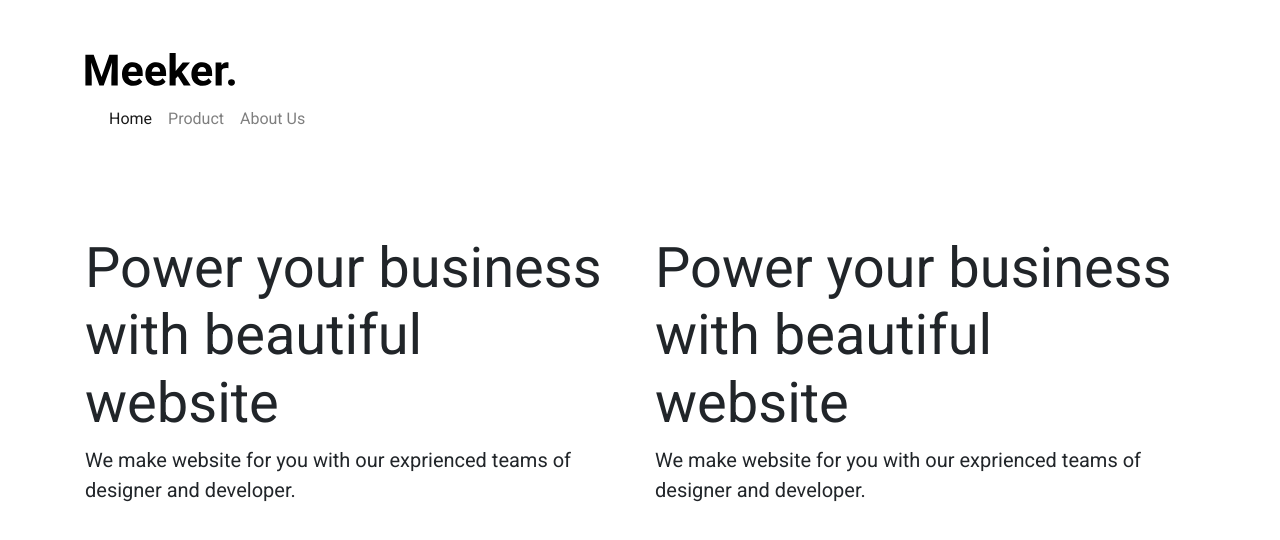
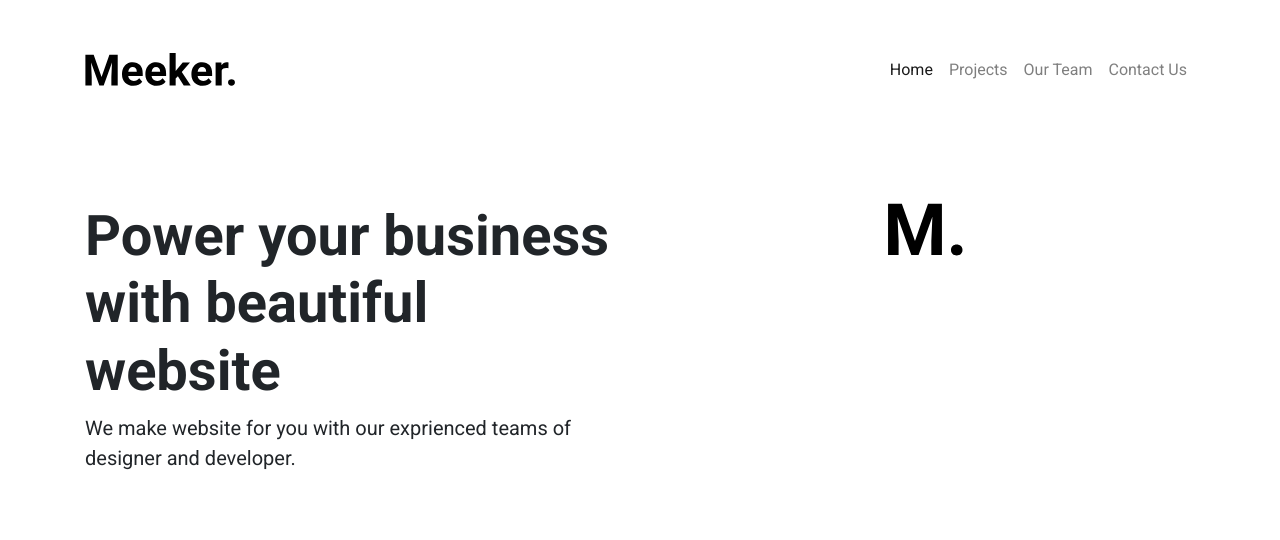
Before and after one commit to irfan44/UTS-PemrogramanWeb, a website: page index.html in a window 1280 px wide. Drawn offline with nearby package versions, Linux system fonts and the light colour scheme.

Commit message:
Adding progress

```diff
--- a/index.html
+++ b/index.html
@@ -1,5 +1,6 @@
 <!DOCTYPE html>
 <html lang="en">
+
 <head>
   <!--
       Note for dev :
@@ -22,7 +23,8 @@
   <link rel="apple-touch-icon" sizes="180x180" href="assets/img/apple-touch-icon.png">
 
   <!--Bootstrap CSS-->
-    <link rel="stylesheet" href="https://cdn.jsdelivr.net/npm/bootstrap@4.6.0/dist/css/bootstrap.min.css" integrity="sha384-B0vP5xmATw1+K9KRQjQERJvTumQW0nPEzvF6L/Z6nronJ3oUOFUFpCjEUQouq2+l" crossorigin="anonymous">
+  <link rel="stylesheet" href="https://cdn.jsdelivr.net/npm/bootstrap@4.6.0/dist/css/bootstrap.min.css"
+    integrity="sha384-B0vP5xmATw1+K9KRQjQERJvTumQW0nPEzvF6L/Z6nronJ3oUOFUFpCjEUQouq2+l" crossorigin="anonymous">
 
   <!--Custom CSS-->
   <link rel="stylesheet" href="assets/css/style.css" />
@@ -30,53 +32,47 @@
   <title>Meeker.</title>
 
 </head>
+
 <body>
   <!--Nav Bar-->
-    <div class="container mt-5 align-items-center">
-        <a class="navbar-brand" href="#">
-            <img src="/assets/img/Meeker.svg" width="150" alt="Logo" />
+  <div class="container mt-5">
+    <nav class="navbar navbar-expand-lg navbar-light bg-transparent p-0" id="navbar">
+      <a class="navbar-brand mr-auto" href="#">
+        <img src="assets/img/Meeker.svg" width="150" alt="Logo" />
       </a>
-        <nav class="navbar navbar-expand-lg navbar-light bg-transparent" id="navbar">
-            <button
-              class="navbar-toggler"
-              type="button"
-              data-toggle="collapse"
-              data-target="#navbarNav"
-              aria-controls="navbarNav"
-              aria-expanded="false"
-              aria-label="Toggle navigation"
-            >
+      <button class="navbar-toggler" type="button" data-toggle="collapse" data-target="#navbarNav"
+        aria-controls="navbarNav" aria-expanded="false" aria-label="Toggle navigation">
         <span class="navbar-toggler-icon"></span>
       </button>
       <div class="collapse navbar-collapse" id="navbarNav">
-              <ul class="navbar-nav">
+        <ul class="navbar-nav ml-auto">
           <li class="nav-item active">
-                  <a class="nav-link" href="#"
-                    >Home <span class="sr-only">(current)</span></a
-                  >
+            <a class="nav-link" href="#">Home <span class="sr-only">(current)</span></a>
           </li>
           <li class="nav-item">
-                  <a class="nav-link" href="#">Product</a>
+            <a class="nav-link" href="#">Projects</a>
           </li>
           <li class="nav-item">
-                  <a class="nav-link" href="#">About Us</a>
+            <a class="nav-link" href="#">Our Team</a>
+          </li>
+          <li class="nav-item">
+            <a class="nav-link" href="#">Contact Us</a>
           </li>
         </ul>
       </div>
     </nav>
   </div>
 
-    <section class="mt-4">
+  <section class="mt-5">
     <div class="jumbotron jumbotron-fluid bg-transparent">
-            <div class="container" id="hero">
+      <div class="container">
         <div class="row">
           <div class="col-md">
-                    <h1 class="display-4">Power your business with beautiful website</h1>
+            <h1 class="display-4" style="font-weight: 700;">Power your business with beautiful website</h1>
             <p class="lead">We make website for you with our exprienced teams of designer and developer.</p>
           </div>
-                <div class="col-md">
-                    <h1 class="display-4">Power your business with beautiful website</h1>
-                    <p class="lead">We make website for you with our exprienced teams of designer and developer.</p>
+          <div class="col-md text-center">
+            <img class="img-fluid" src="assets/img/M.svg" height="280px" style="padding: auto;" alt="">
           </div>
         </div>
       </div>
@@ -89,8 +85,13 @@
     </div>
 
     <!--Bootstrap JS & jQuery-->
-    <script src="https://code.jquery.com/jquery-3.5.1.slim.min.js" integrity="sha384-DfXdz2htPH0lsSSs5nCTpuj/zy4C+OGpamoFVy38MVBnE+IbbVYUew+OrCXaRkfj" crossorigin="anonymous"></script>
-    <script src="https://cdn.jsdelivr.net/npm/bootstrap@4.6.0/dist/js/bootstrap.bundle.min.js" integrity="sha384-Piv4xVNRyMGpqkS2by6br4gNJ7DXjqk09RmUpJ8jgGtD7zP9yug3goQfGII0yAns" crossorigin="anonymous"></script>
+    <script src="https://code.jquery.com/jquery-3.5.1.slim.min.js"
+      integrity="sha384-DfXdz2htPH0lsSSs5nCTpuj/zy4C+OGpamoFVy38MVBnE+IbbVYUew+OrCXaRkfj"
+      crossorigin="anonymous"></script>
+    <script src="https://cdn.jsdelivr.net/npm/bootstrap@4.6.0/dist/js/bootstrap.bundle.min.js"
+      integrity="sha384-Piv4xVNRyMGpqkS2by6br4gNJ7DXjqk09RmUpJ8jgGtD7zP9yug3goQfGII0yAns"
+      crossorigin="anonymous"></script>
 
 </body>
+
 </html>
```
Also changed, not shown: Desktop - 1.png (added), assets/img/M.svg (added). Lines whose indentation alone changed are shown as unchanged.
